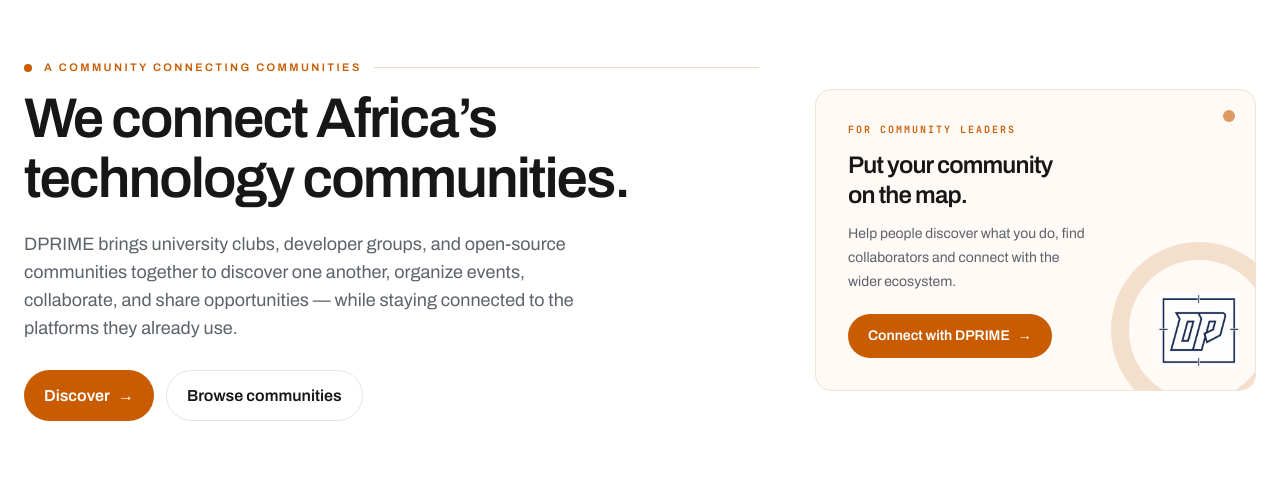
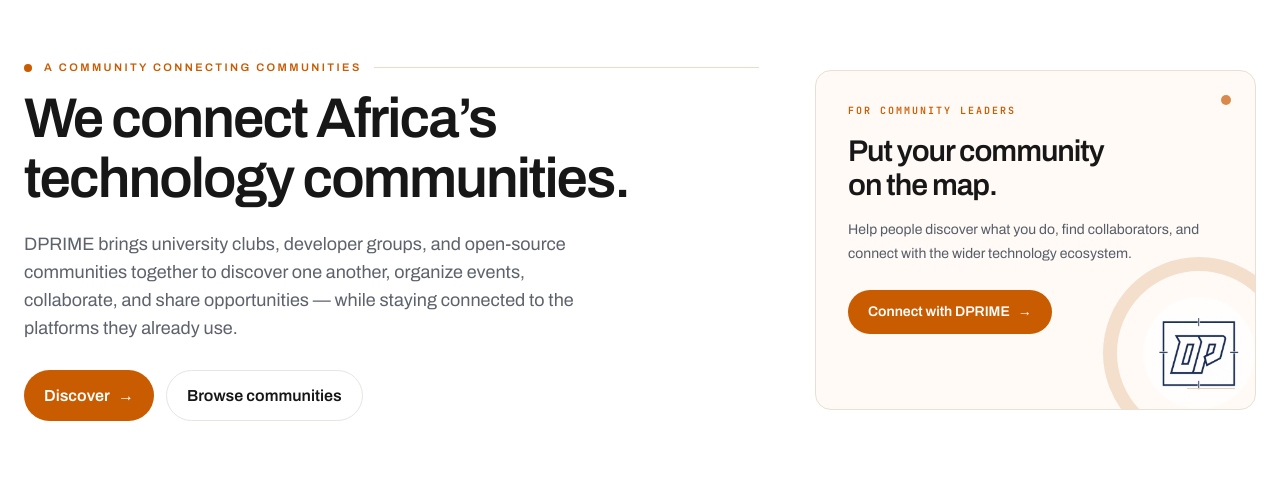
Before and after one commit to De-Fon/DPRIME, a Next.js app: page / in a window 1280 px wide. Shown: the part 284-783 px from the top of the page. Built offline with nearby package versions, Linux system fonts and the light colour scheme; no server answers; the database is empty.

Commit message:
ui: refine community leader homepage callout card

```diff
--- a/app/page.tsx
+++ b/app/page.tsx
@@ -53,17 +53,20 @@ export default async function Home() {
               <Link href="/communities" className="btn-secondary min-h-11">Browse communities</Link>
             </div>
           </div>
-          <aside className="relative isolate overflow-hidden rounded-2xl border border-[#f0e4d8] bg-[#fffaf5] p-6 sm:p-8">
-            <div className="relative z-10 max-w-[75%]">
-              <p className="font-mono text-[10px] font-semibold uppercase tracking-[.2em] text-amber">for community leaders</p>
-              <h2 className="mt-3 font-display text-2xl font-semibold leading-tight tracking-tight text-ink">Put your community on the map.</h2>
-              <p className="mt-3 text-sm leading-6 text-muted">Help people discover what you do, find collaborators and connect with the wider ecosystem.</p>
-              <a href={WHATSAPP_URL} target="_blank" rel="noopener noreferrer" className="btn-primary mt-5 min-h-11 text-sm">Connect with DPRIME <span aria-hidden="true">→</span></a>
+          <aside className="relative isolate flex min-h-[320px] flex-col overflow-hidden rounded-2xl border border-[#eadfd5] bg-[#fffaf5] p-6 sm:min-h-[340px] sm:p-8">
+            <div aria-hidden="true" className="pointer-events-none absolute right-6 top-6 h-2.5 w-2.5 rounded-full bg-amber/70" />
+            <div className="relative z-10 max-w-[min(100%,22rem)]">
+              <p className="font-mono text-[10px] font-semibold uppercase tracking-[.2em] text-amber">For community leaders</p>
+              <h2 className="mt-4 max-w-sm font-display text-[1.75rem] font-semibold leading-[1.12] tracking-tight text-ink sm:text-3xl">Put your community on the map.</h2>
+              <p className="mt-4 max-w-sm text-sm leading-6 text-[#555D68]">Help people discover what you do, find collaborators, and connect with the wider technology ecosystem.</p>
+              <a href={WHATSAPP_URL} target="_blank" rel="noopener noreferrer" className="btn-primary mt-6 inline-flex min-h-11 items-center gap-2 self-start text-sm">Connect with DPRIME <span aria-hidden="true">→</span></a>
             </div>
-            <div aria-hidden="true" className="pointer-events-none absolute -bottom-7 -right-8 flex h-36 w-36 items-center justify-center rounded-full border-[18px] border-[#f4dfcc] sm:h-44 sm:w-44">
-              <Image src="/images/brand/logo3.png" alt="" width={78} height={78} className="relative z-10 h-16 w-16 object-contain sm:h-20 sm:w-20" />
+            <div aria-hidden="true" className="pointer-events-none absolute -bottom-12 -right-12 flex h-40 w-40 items-center justify-center rounded-full border-[14px] border-[#f4dfcc] sm:-bottom-10 sm:-right-10 sm:h-48 sm:w-48">
+              <div className="flex h-24 w-24 items-center justify-center rounded-full bg-white/80 sm:h-28 sm:w-28">
+                <Image src="/images/brand/logo3.png" alt="" width={88} height={88} className="h-16 w-16 object-contain sm:h-20 sm:w-20" />
+              </div>
             </div>
-            <div aria-hidden="true" className="pointer-events-none absolute right-5 top-5 h-3 w-3 rounded-full bg-amber/60" />
+            <div aria-hidden="true" className="pointer-events-none absolute bottom-5 right-5 h-px w-12 bg-[#e8cdb8]" />
           </aside>
         </div>
       </section>
```
